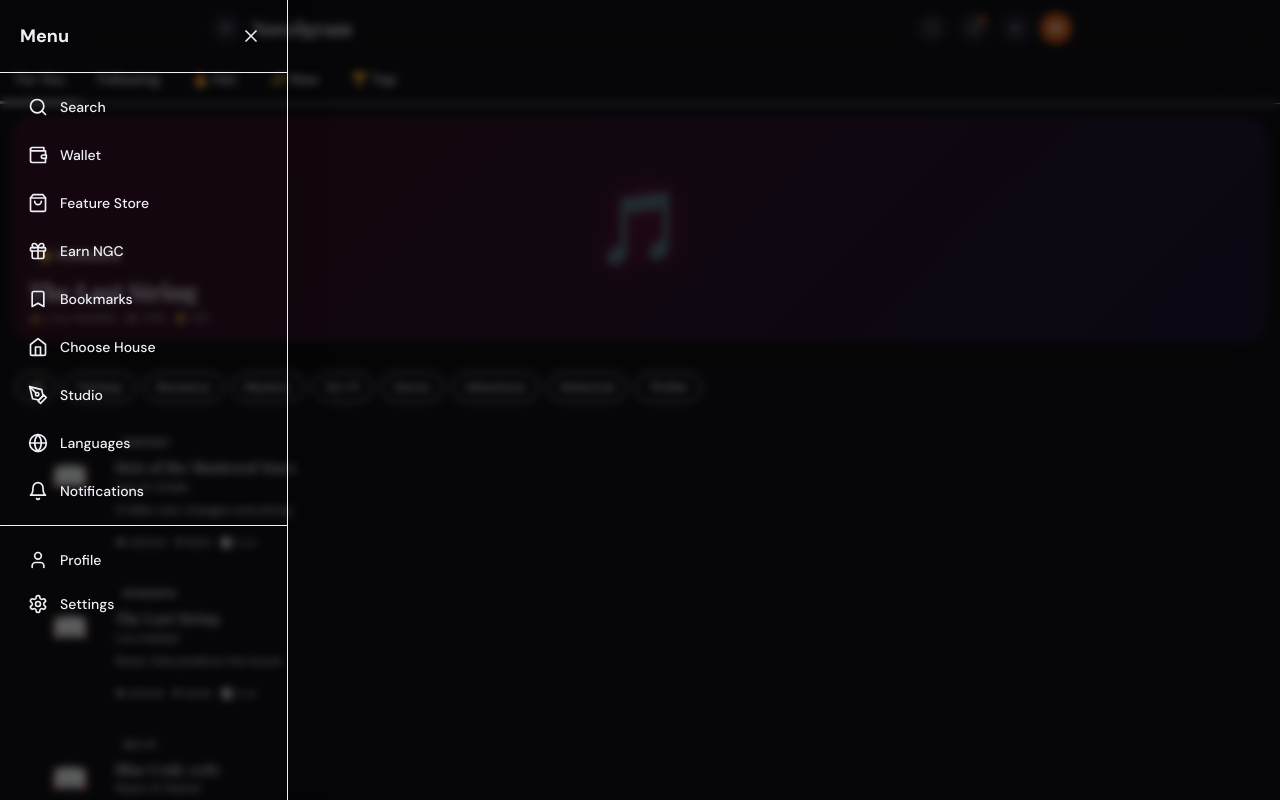
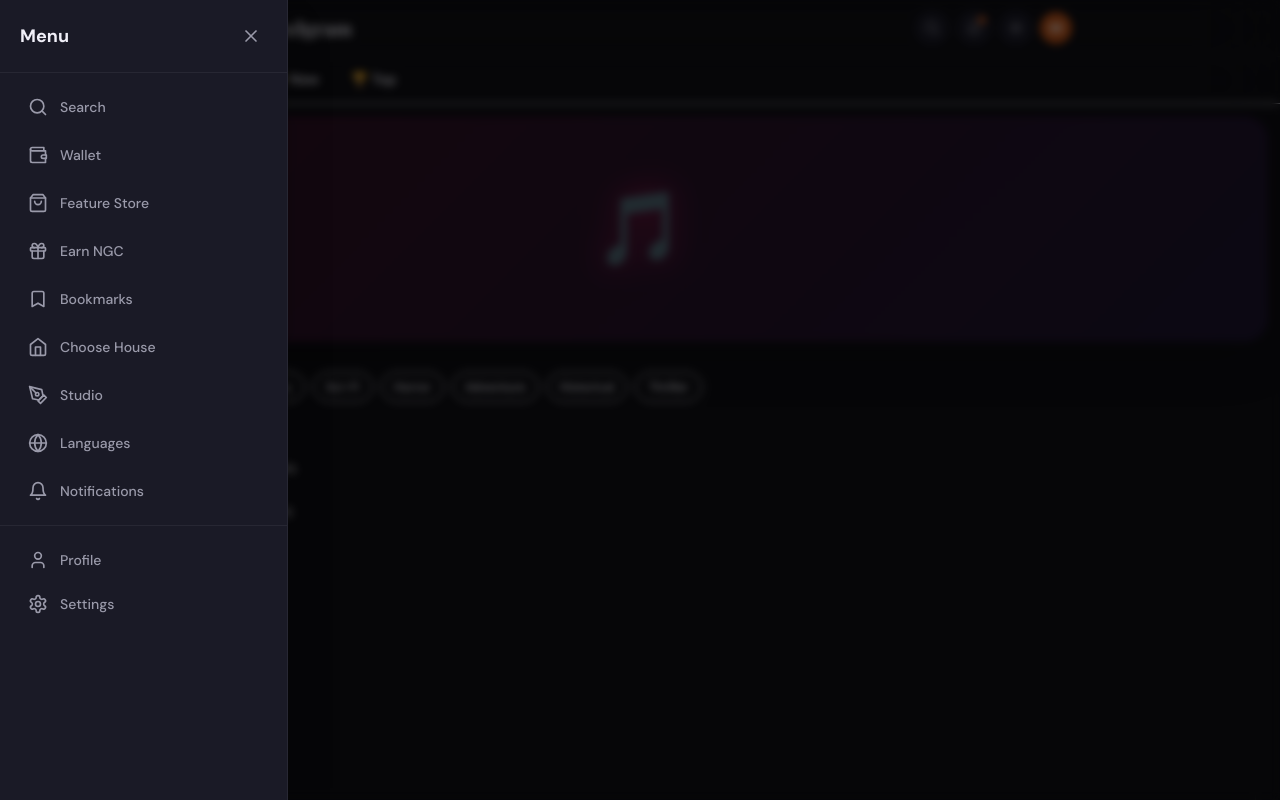
Before and after one commit to imadeddiinemenouer-a11y/NovalGram, a React (Vite) app: page / in a window 1280 px wide. Both pictures are taken after a click on the button 226 px from the left and 28 px from the top of the page. Shown: the top 800 px of the page. Built offline with nearby package versions, Linux system fonts and the light colour scheme; a web font is replaced by a local one.

Commit message:
Update Layout.tsx

```diff
--- a/src/components/layout/Layout.tsx
+++ b/src/components/layout/Layout.tsx
@@ -3,13 +3,11 @@ import { Outlet, useNavigate, useLocation } from 'react-router-dom';
 import { X, Wallet, ShoppingBag, PenTool, Search, Gift, Bookmark, Globe, User, Settings, Bell, Home } from 'lucide-react';
 import TopBar from './TopBar';
 import BottomNav from './BottomNav';
-import { useAuth } from '../../context/AuthContext';
 
 export default function Layout() {
   const [sidebarOpen, setSidebarOpen] = useState(false);
   const navigate = useNavigate();
   const location = useLocation();
-  const { user } = useAuth();
 
   const menuItems = [
     { path: '/search', label: 'Search', icon: Search },
@@ -24,19 +22,16 @@ export default function Layout() {
   ];
 
   return (
-    <div className="min-h-screen bg-[var(--void)] text-[var(--txt)] transition-colors relative">
+    <div className="min-h-screen bg-[var(--bg)] text-[var(--text)] transition-colors relative">
       <TopBar onMenuToggle={() => setSidebarOpen(true)} />
 
       {sidebarOpen && (
         <>
-          <div
-            className="fixed inset-0 bg-black/60 backdrop-blur-sm z-50 transition-opacity"
-            onClick={() => setSidebarOpen(false)}
-          />
-          <div className="fixed top-0 left-0 h-full w-72 max-w-[85vw] bg-[var(--surface)] border-r border-[var(--b2)] shadow-2xl z-50 overflow-y-auto">
-            <div className="p-5 border-b border-[var(--b2)] flex items-center justify-between">
-              <h2 className="text-lg font-bold text-[var(--txt)]">Menu</h2>
-              <button onClick={() => setSidebarOpen(false)} className="p-1.5 rounded-full hover:bg-[var(--surface2)] text-[var(--txt2)]">
+          <div className="fixed inset-0 bg-black/60 backdrop-blur-sm z-50 transition-opacity" onClick={() => setSidebarOpen(false)} />
+          <div className="fixed top-0 left-0 h-full w-72 max-w-[85vw] bg-[var(--bg2)] border-r border-[var(--border)] shadow-2xl z-50 overflow-y-auto">
+            <div className="p-5 border-b border-[var(--border)] flex items-center justify-between">
+              <h2 className="text-lg font-bold text-[var(--text)]">Menu</h2>
+              <button onClick={() => setSidebarOpen(false)} className="p-1.5 rounded-full hover:bg-[var(--bg3)] text-[var(--text2)]">
                 <X className="w-5 h-5" />
               </button>
             </div>
@@ -49,9 +44,7 @@ export default function Layout() {
                     key={item.path}
                     onClick={() => { navigate(item.path); setSidebarOpen(false); }}
                     className={`w-full flex items-center gap-3 px-4 py-3 rounded-xl transition-all text-left ${
-                      isActive
-                        ? 'bg-[var(--b1)] text-[var(--vb)]'
-                        : 'text-[var(--txt2)] hover:bg-[var(--surface2)] hover:text-[var(--txt)]'
+                      isActive ? 'bg-[var(--bg3)] text-[var(--accent)]' : 'text-[var(--text2)] hover:bg-[var(--bg3)] hover:text-[var(--text)]'
                     }`}
                   >
                     <Icon className="w-5 h-5 flex-shrink-0" />
@@ -60,11 +53,11 @@ export default function Layout() {
                 );
               })}
             </div>
-            <div className="border-t border-[var(--b2)] p-3 mt-auto">
-              <button onClick={() => { navigate('/profile'); setSidebarOpen(false); }} className="w-full flex items-center gap-3 px-4 py-3 rounded-xl text-[var(--txt2)] hover:bg-[var(--surface2)] hover:text-[var(--txt)] transition-colors">
+            <div className="border-t border-[var(--border)] p-3 mt-auto">
+              <button onClick={() => { navigate('/profile'); setSidebarOpen(false); }} className="w-full flex items-center gap-3 px-4 py-3 rounded-xl text-[var(--text2)] hover:bg-[var(--bg3)] hover:text-[var(--text)] transition-colors">
                 <User className="w-5 h-5" /> <span className="text-sm font-medium">Profile</span>
               </button>
-              <button onClick={() => { navigate('/settings'); setSidebarOpen(false); }} className="w-full flex items-center gap-3 px-4 py-3 rounded-xl text-[var(--txt2)] hover:bg-[var(--surface2)] hover:text-[var(--txt)] transition-colors">
+              <button onClick={() => { navigate('/settings'); setSidebarOpen(false); }} className="w-full flex items-center gap-3 px-4 py-3 rounded-xl text-[var(--text2)] hover:bg-[var(--bg3)] hover:text-[var(--text)] transition-colors">
                 <Settings className="w-5 h-5" /> <span className="text-sm font-medium">Settings</span>
               </button>
             </div>
```
